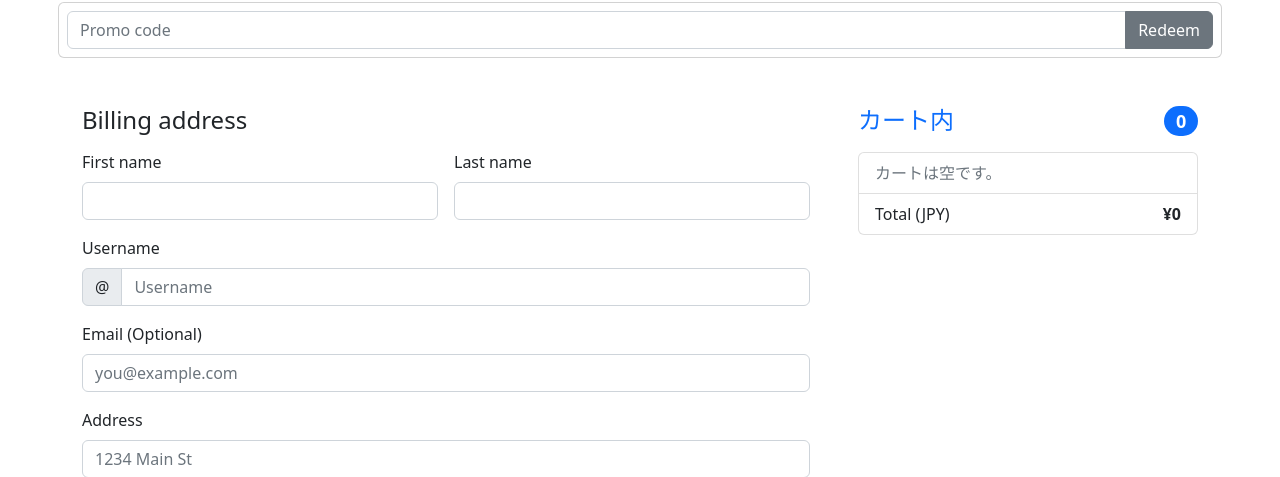
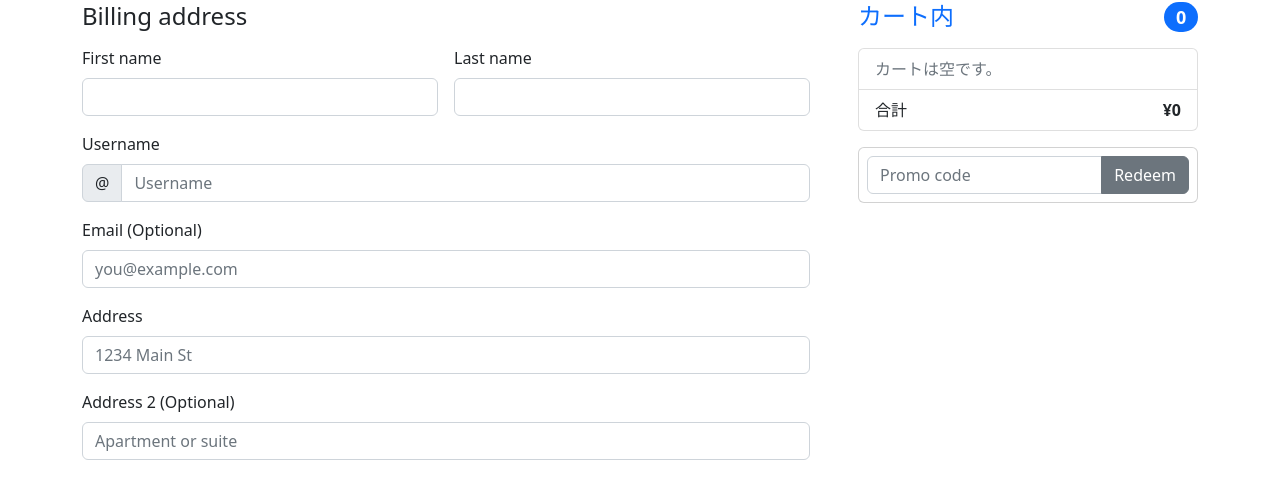
Before and after one commit to suma-web/django_ec, a Django app: page /cart/ in a window 1280 px wide. Shown: the part 184-661 px from the top of the page. Run offline with Django 4.2, Linux system fonts and the light colour scheme; some libraries are stand-ins or nearby versions.

Commit message:
cart_view.htmlのRedeemの位置を調整

```diff
--- a/config/templates/carts/cart_view.html
+++ b/config/templates/carts/cart_view.html
@@ -43,18 +43,17 @@
         {% endfor %}
 
         <li class="list-group-item d-flex justify-content-between">
-          <span>Total (JPY)</span>
+          <span>合計</span>
           <strong>¥{{ cart_total }}</strong>
         </li>
 
       </ul>
+        <form class="card p-2">
+          <div class="input-group"> <input type="text" class="form-control" placeholder="Promo code">
+            <button type="submit" class="btn btn-secondary">Redeem</button>
+          </div>
+        </form>
     </div>
-
-  <form class="card p-2">
-    <div class="input-group"> <input type="text" class="form-control" placeholder="Promo code">
-      <button type="submit" class="btn btn-secondary">Redeem</button>
-    </div>
-  </form>
 
   <div class="col-md-7 col-lg-8">
       <h4 class="mb-3">Billing address</h4>
```
